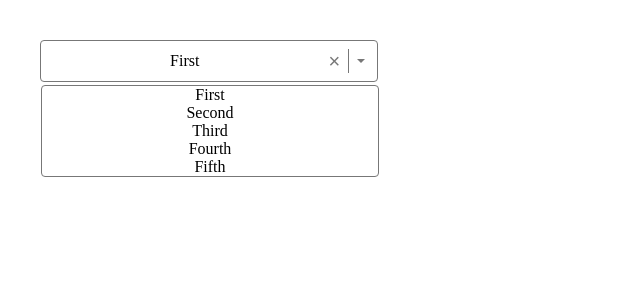
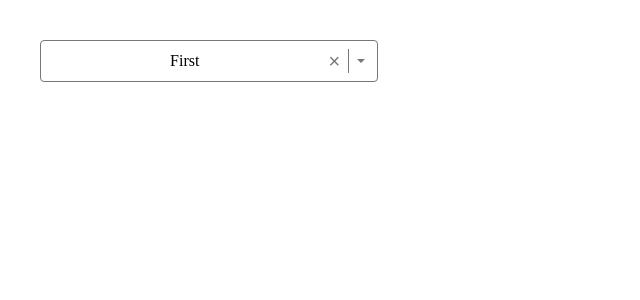
Before and after one commit to bryan-emerson/Select-UI, a React (Vite) app: page / in a window 1280 px wide. Shown: the top 300 px of the page, without its empty margins (0-640 px from the left). Built offline with nearby package versions, Linux system fonts and the light colour scheme.

Commit message:
options drop menu vis toggle

```diff
--- a/src/select.tsx
+++ b/src/select.tsx
@@ -1,7 +1,8 @@
+import { useState } from "react";
 import styles from "./select.module.css";
 
 type SelectOption = {
-  label:string
+  label: string
   value: number
 }
 
@@ -12,15 +13,22 @@
 }
 
 export function Select({ value, onChange, options }: SelectProps) {
+  const [isOpen, setIsOpen] = useState(false)
+
   return (
     <>
-      <div tabIndex={0} className={styles.container}>
+      <div
+        onBlur={() => setIsOpen(false)}
+        onClick={() => setIsOpen(prev => !prev)}
+        tabIndex={0}
+        className={styles.container}
+      >
         <span className={styles.value}>{value?.label}</span>
         <button className={styles["clear-btn"]}>&times;</button>
         <div className={styles.divider}></div>
         <div className={styles.caret}></div>
-        <ul className={`${styles.options} ${styles.show}`}>
-          {options.map(option=>(
+        <ul className={`${styles.options} ${isOpen ? styles.show : ""}`}>
+          {options.map(option => (
             <li key={option.label} className={styles.option}>
               {option.label}
             </li>
```
